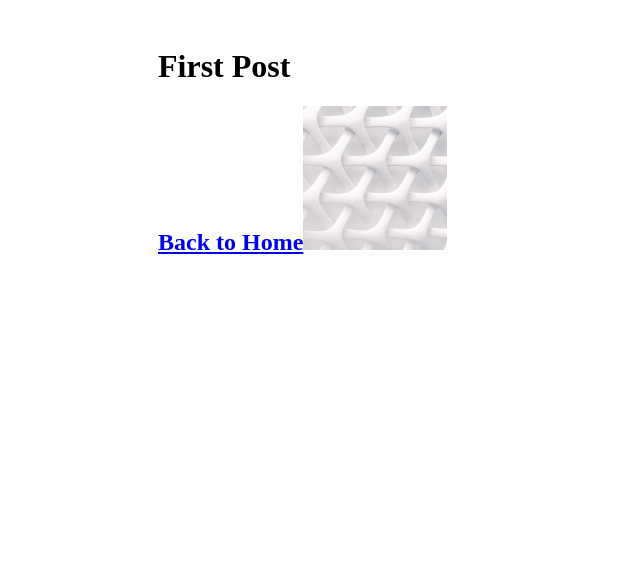
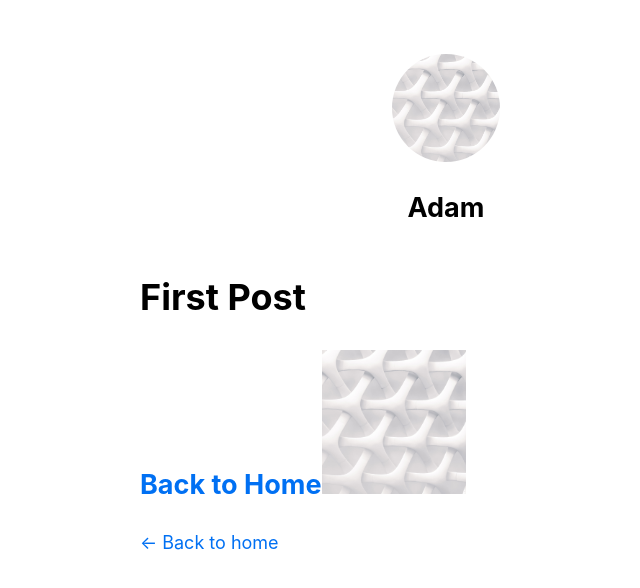
Before and after one commit to tretrauadam/splashy, a Next.js app: page /posts/first-post in a window 1280 px wide. Shown: the top 588 px of the page, without its empty margins (194-834 px from the left). Built offline with nearby package versions, Linux system fonts and the light colour scheme.

Commit message:
added styles to my next js

```diff
--- a/components/layout.js
+++ b/components/layout.js
@@ -1,6 +1,73 @@
+import Head from 'next/head';
+import Image from 'next/image';
 import styles from './layout.module.css';
+import utilStyles from '../styles/utils.module.css';
+import Link from 'next/link';
 
+const name = 'Adam';
+export const siteTitle = 'Next.js Sample Website';
 
-export default function Layout({children}) {
-    return <div className= {styles.container}>{children}</div>;
+export default function Layout({ children, home }) {
+  return (
+    <div className={styles.container}>
+      <Head>
+        <link rel="icon" href="/favicon.ico" />
+        <meta
+          name="description"
+          content="Learn how to build a personal website using Next.js"
+        />
+        <meta
+          property="og:image"
+          content={`https://og-image.vercel.app/${encodeURI(
+            siteTitle,
+          )}.png?theme=light&md=0&fontSize=75px&images=https%3A%2F%2Fassets.vercel.com%2Fimage%2Fupload%2Ffront%2Fassets%2Fdesign%2Fnextjs-black-logo.svg`}
+        />
+        <meta name="og:title" content={siteTitle} />
+        <meta name="twitter:card" content="summary_large_image" />
+      </Head>
+      <header className={styles.header}>
+        {home ? (
+          <>
+            <Image
+              priority
+              src="/images/profile.jpg"
+              className={utilStyles.borderCircle}
+              height={144}
+              width={144}
+              alt={name}
+            />
+            <h1 className={utilStyles.heading2Xl}>{name}</h1>
+          </>
+        ) : (
+          <>
+            <Link href="/">
+              <a>
+                <Image
+                  priority
+                  src="/images/profile.jpg"
+                  className={utilStyles.borderCircle}
+                  height={108}
+                  width={108}
+                  alt={name}
+                />
+              </a>
+            </Link>
+            <h2 className={utilStyles.headingLg}>
+              <Link href="/">
+                <a className={utilStyles.colorInherit}>{name}</a>
+              </Link>
+            </h2>
+          </>
+        )}
+      </header>
+      <main>{children}</main>
+      {!home && (
+        <div className={styles.backToHome}>
+          <Link href="/">
+            <a>← Back to home</a>
+          </Link>
+        </div>
+      )}
+    </div>
+  );
 }
--- a/components/layout.module.css
+++ b/components/layout.module.css
@@ -3,3 +3,13 @@
     padding: 0 1rem;
     margin: 3rem auto 6rem;
 }
+
+.header{
+    display:flex;
+    flex-direction: column;
+    align-items: center;
+}
+
+.backToHome{
+    margin: 3ren 0 0;
+}
--- a/package.json
+++ b/package.json
@@ -9,6 +9,7 @@
     "lint": "next lint"
   },
   "dependencies": {
+    "classnames": "^2.3.1",
     "next": "12.2.4",
     "react": "18.2.0",
     "react-dom": "18.2.0"
--- a/pages/_app.js
+++ b/pages/_app.js
@@ -1,3 +1,6 @@
+import '../styles/globals.css';
+
 export default function App({Component, pageProps}) {
     return <Component {...pageProps} />;
+
 }
--- a/styles/globals.css
+++ b/styles/globals.css
@@ -2,25 +2,26 @@ html,
 body {
   padding: 0;
   margin: 0;
-  font-family: -apple-system, BlinkMacSystemFont, Segoe UI, Roboto, Oxygen,
-    Ubuntu, Cantarell, Fira Sans, Droid Sans, Helvetica Neue, sans-serif;
-}
-
-a {
-  color: inherit;
-  text-decoration: none;
+  font-family: -apple-system, BlinkMacSystemFont, Segoe UI, Roboto, Oxygen, Ubuntu,
+    Cantarell, Fira Sans, Droid Sans, Helvetica Neue, sans-serif;
+  line-height: 1.6;
+  font-size: 18px;
 }
 
 * {
   box-sizing: border-box;
 }
 
-@media (prefers-color-scheme: dark) {
-  html {
-    color-scheme: dark;
-  }
-  body {
-    color: white;
-    background: black;
-  }
+a {
+  color: #0070f3;
+  text-decoration: none;
 }
+
+a:hover {
+  text-decoration: underline;
+}
+
+img {
+  max-width: 100%;
+  display: block;
+}
--- /dev/null
+++ b/styles/utils.module.css
@@ -0,0 +1,52 @@
+.heading2Xl {
+    font-size: 2.5rem;
+    line-height: 1.2;
+    font-weight: 800;
+    letter-spacing: -0.05rem;
+    margin: 1rem 0;
+  }
+
+  .headingXl {
+    font-size: 2rem;
+    line-height: 1.3;
+    font-weight: 800;
+    letter-spacing: -0.05rem;
+    margin: 1rem 0;
+  }
+
+  .headingLg {
+    font-size: 1.5rem;
+    line-height: 1.4;
+    margin: 1rem 0;
+  }
+
+  .headingMd {
+    font-size: 1.2rem;
+    line-height: 1.5;
+  }
+
+  .borderCircle {
+    border-radius: 9999px;
+  }
+
+  .colorInherit {
+    color: inherit;
+  }
+
+  .padding1px {
+    padding-top: 1px;
+  }
+
+  .list {
+    list-style: none;
+    padding: 0;
+    margin: 0;
+  }
+
+  .listItem {
+    margin: 0 0 1.25rem;
+  }
+
+  .lightText {
+    color: #666;
+  }
```
Also changed, not shown: pages/index.tsx (+14 -66 lines), 2 other files (tests, documents, lock files or other folders).
